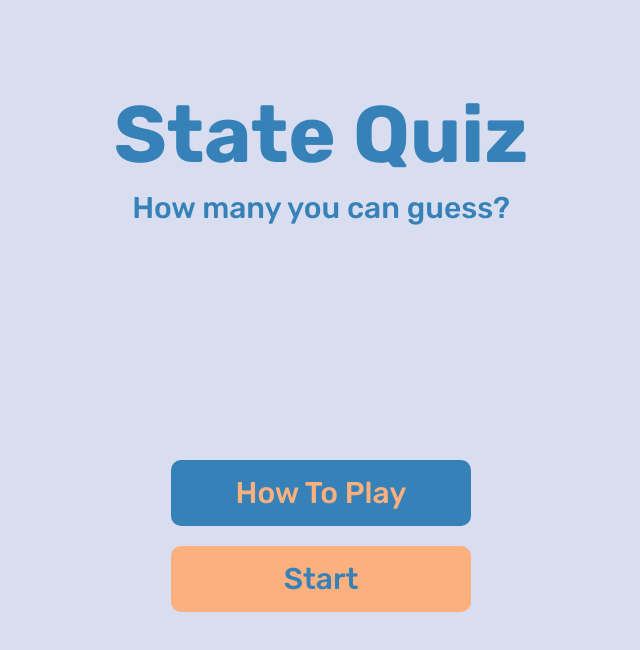
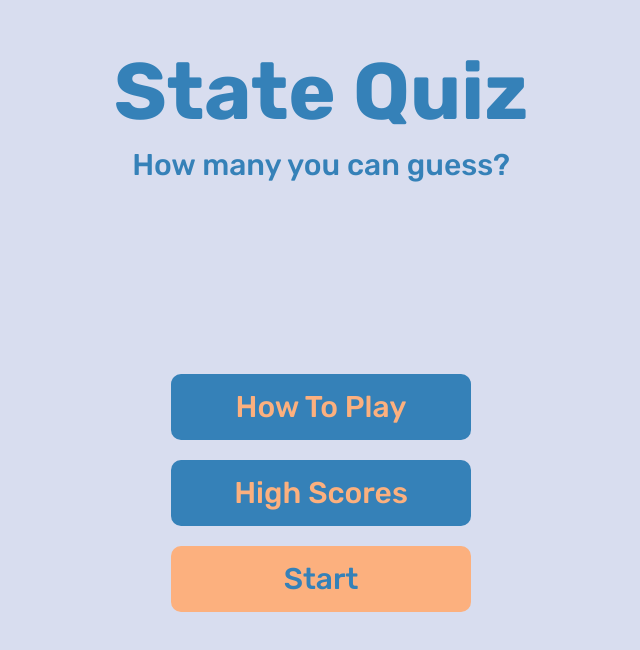
Before and after one commit to dtsioma/quiz-game, a React (Create React App) app: page / in a window 1280 px wide. Shown: the part 128-778 px from the top of the page, without its empty margins (319-959 px from the left). Built offline with nearby package versions, Linux system fonts and the light colour scheme.

Commit message:
Added HighScores button on Home page

```diff
--- a/src/pages/home/Home.tsx
+++ b/src/pages/home/Home.tsx
@@ -41,6 +41,15 @@ export const Home: React.FC = () => {
         >
           How To Play
         </HomeButton>
+        <HomeButton
+          width="300px"
+          variant="blue"
+          clicked={() => {
+            navigate("/high-scores");
+          }}
+        >
+          High Scores
+        </HomeButton>
         <HomeButton width="300px" variant="orange" clicked={startQuiz}>
           Start
         </HomeButton>
```
